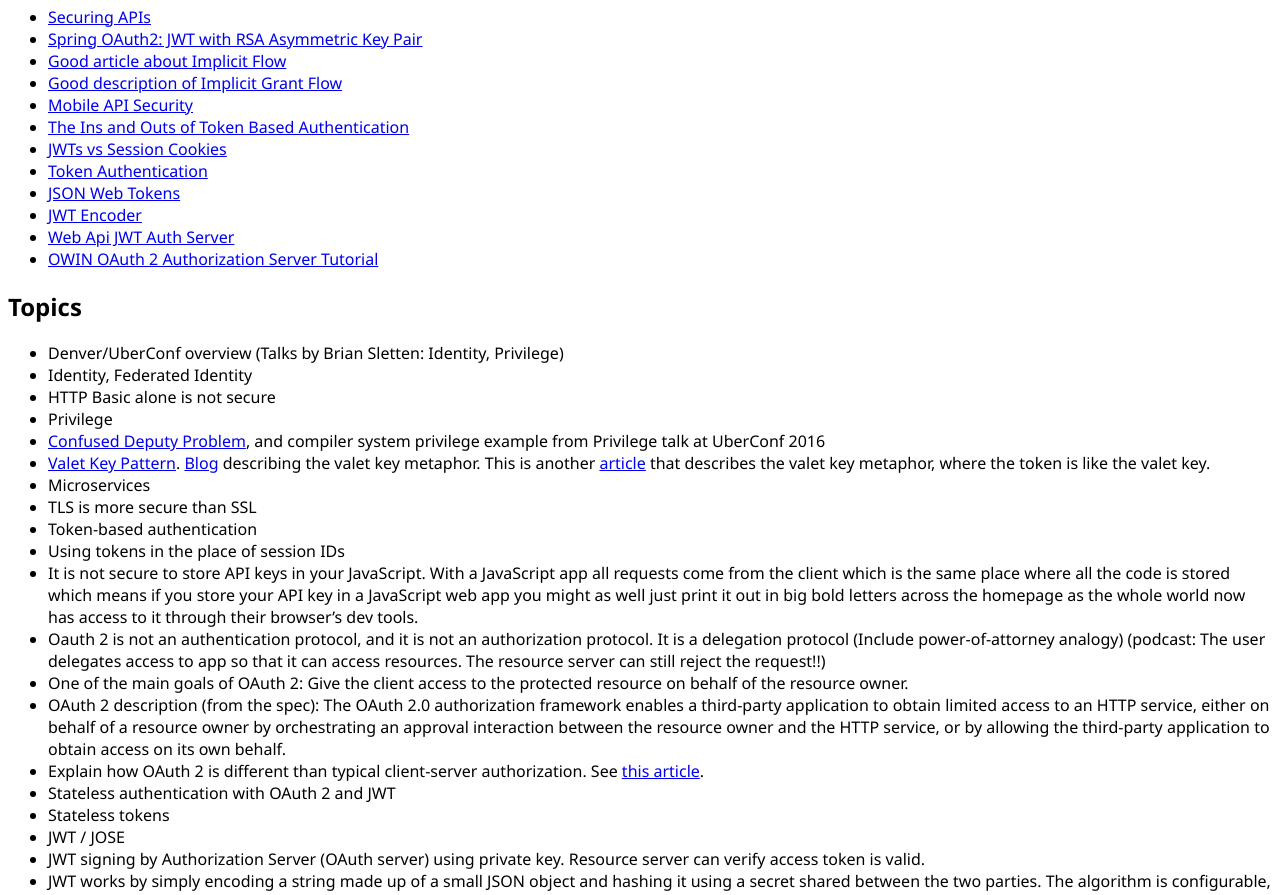
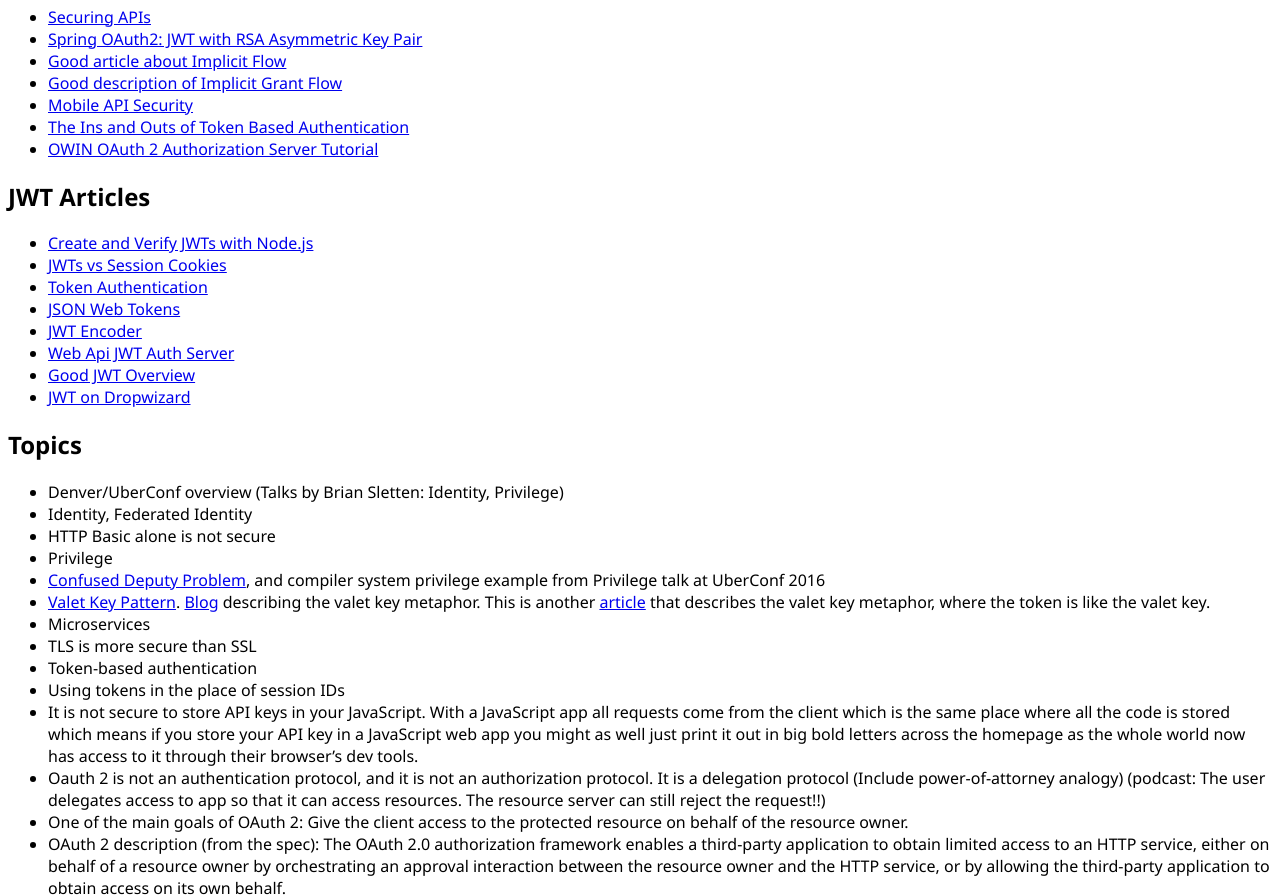
Before and after one commit to sef-ninja/sef-ninja.github.io, a plain HTML site: page lnl/lnl.html in a window 1280 px wide. Shown: the part 1040-1935 px from the top of the page. Drawn offline with Linux system fonts and the light colour scheme.

Commit message:
Added JWT Node.js article; Reorganized articles

```diff
--- a/lnl/lnl.html
+++ b/lnl/lnl.html
@@ -34,12 +34,19 @@
 		<li><a href="https://dev.clever.com/instant-login/implicit-grant-flow">Good description of Implicit Grant Flow</a></li>
     	<li><a href="https://stormpath.com/blog/the-ultimate-guide-to-mobile-api-security">Mobile API Security</a></li>
 		<li><a href="https://scotch.io/tutorials/the-ins-and-outs-of-token-based-authentication">The Ins and Outs of Token Based Authentication</a></li>
+    	<li><a href="http://www.asp.net/aspnet/overview/owin-and-katana/owin-oauth-20-authorization-server">OWIN OAuth 2 Authorization Server Tutorial</a></li>
+    </ul>
+
+	<h2>JWT Articles</h2>
+	<ul>
+	   <li><a href="https://stormpath.com/blog/nodejs-jwt-create-verify">Create and Verify JWTs with Node.js</a></li>
 	   <li><a href="https://ponyfoo.com/articles/json-web-tokens-vs-session-cookies">JWTs vs Session Cookies</a></li>
        <li><a href="https://stormpath.com/blog/token-authentication-scalable-user-mgmt">Token Authentication</a></li>
        <li><a href="https://www.mobomo.com/2013/11/json-web-token-the-useful-little-standard-you-haven-t-heard-about/">JSON Web Tokens</a></li>
        <li><a href="https://www.jsonwebtoken.io/">JWT Encoder</a></li>
        <li><a href="http://bitoftech.net/2014/10/27/json-web-token-asp-net-web-api-2-jwt-owin-authorization-server/">Web Api JWT Auth Server</a></li>
-    	<li><a href="http://www.asp.net/aspnet/overview/owin-and-katana/owin-oauth-20-authorization-server">OWIN OAuth 2 Authorization Server Tutorial</a></li>
+       <li><a href="http://self-issued.info/docs/draft-jones-json-web-token-01.html#anchor3">Good JWT Overview</a></li>
+       <li><a href="http://jarbytes.com/jwt-on-dropwizard.html">JWT on Dropwizard</a></li>
 	</ul>
 
 	<h2>Topics</h2>
@@ -179,13 +186,12 @@
       <li><a href="http://www.baeldung.com/spring-security-oauth-jwt">Good Spring Security JWT Tutorial with code</a></li>
       <li><a href="https://www.youtube.com/watch?v=USMl2GNg2r0">Good talk about securing microservices</a></li>
       <li><a href="http://nordicapis.com/how-to-control-user-identity-within-microservices/">How to Control User Identity Within Microservices</a><br /></li>
-    <li><a href="http://self-issued.info/docs/draft-jones-json-web-token-01.html#anchor3">Good JWT Overview</a></li>
       <li><a href="https://www.digitalocean.com/community/tutorials/an-introduction-to-oauth-2">Good introduction to OAuth2</a></li>
       <li><a href="https://spring.io/blog/2015/02/03/sso-with-oauth2-angular-js-and-spring-security-part-v">OAuth2 Authorization Server in Spring</a></li>
       <li><a href="http://www.asp.net/aspnet/overview/owin-and-katana/owin-oauth-20-authorization-server">OAuth2 Authorization Server in OWIN</a></li>
       <li><a href="http://connect2id.com/learn/openid-connect">Good OpenID Connect explanation</a></li>
-    <li><a href="http://jarbytes.com/jwt-on-dropwizard.html">JWT on Dropwizard</a></li>
     </ul>
+
 	<h2>Implicit Grant</h2>
 	<ul>
 		<li>In the Implicit Grant type, the client is in the browser.</li>
```
Lines whose indentation alone changed are shown as unchanged.
